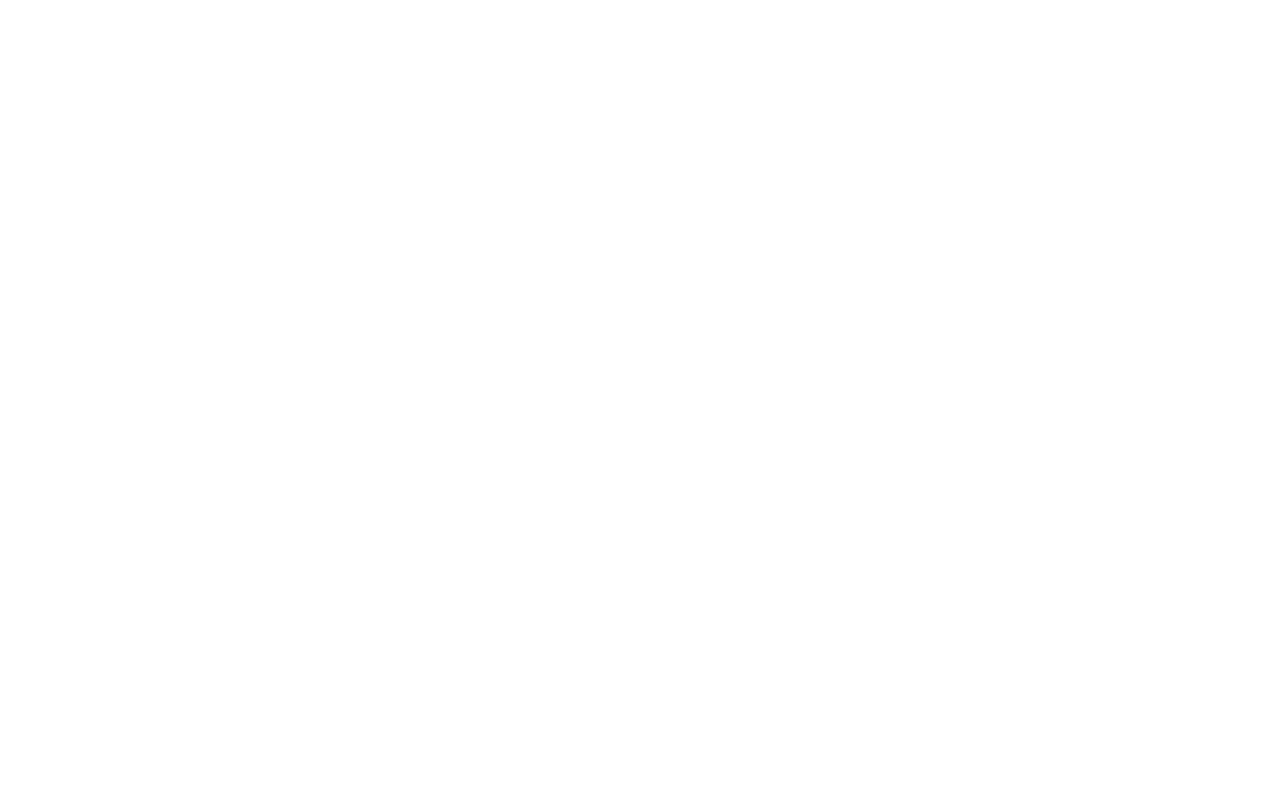
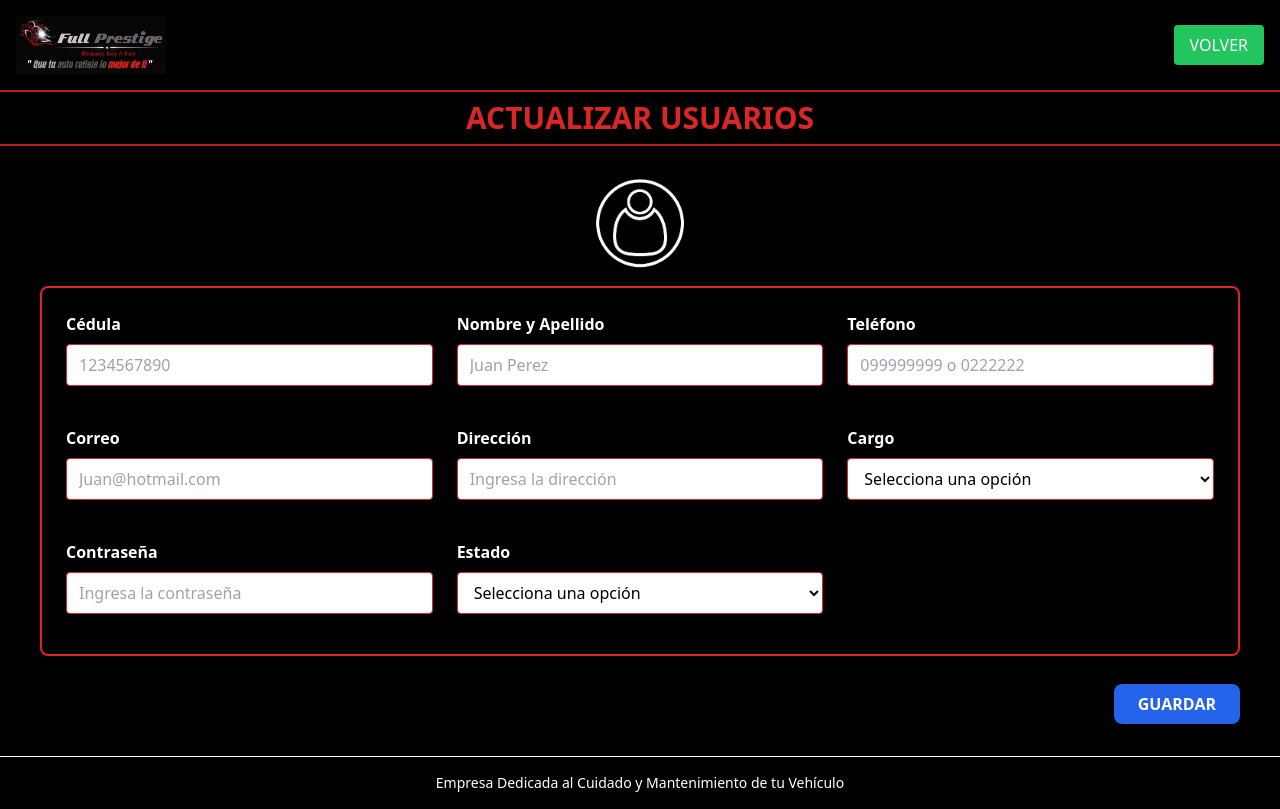
Before and after one commit to silviachaluisa/FULL-PRESTIGE, a React (Vite) app in the folder Frontend/: page /actualizar-usuarios in a window 1280 px wide. Before the commit this address had no page. Built offline with nearby package versions, Linux system fonts and the light colour scheme.

Commit message:
Registro de usuario

```diff
--- a/Frontend/src/App.jsx
+++ b/Frontend/src/App.jsx
@@ -33,6 +33,8 @@
                 <Route path="/registrar-pagos" element={<RegistrarPagos />} />
                 <Route path="/historial-usuarios" element={<Usuarios />} />
                 <Route path="/registrar-usuarios" element={<RegistrarUsuarios />} />
+                <Route path="/actualizar-usuarios" element={<RegistrarUsuarios />} />
+
             </Routes>
         </AuthProvider>
 
--- a/Frontend/src/Paginas/Administrador/HistorialAsistencia.jsx
+++ b/Frontend/src/Paginas/Administrador/HistorialAsistencia.jsx
@@ -16,9 +16,8 @@
     };
 
     const handleNuevo=()=> {
-       navigate('/registrar-asistencia');
-    };
-
+      window.open('/registrar-asistencia', '_blank');
+  };
 
   return (
     <div className="min-h-screen flex flex-col"
--- a/Frontend/src/Paginas/Administrador/HistorialClientes.jsx
+++ b/Frontend/src/Paginas/Administrador/HistorialClientes.jsx
@@ -22,7 +22,7 @@
   const handleLogout=()=>{
     const confirmLogout = window.confirm ("¿Deseas abandonar la página?")
     if(confirmLogout===true){
-        navigate('/administrador');
+        navigate('/dashboard');
     }
 };
 
@@ -144,27 +144,7 @@
                   </button>
                 </td>
               </tr>
-              {/* Otra fila de ejemplo */}
-              <tr>
-                <td className="border border-black px-4 py-2">0987654321</td>
-                <td className="border border-black px-4 py-2">0981234567</td>
-                <td className="border border-black px-4 py-2">otrocliente@example.com</td>
-                <td className="border border-black px-4 py-2">Calle Falsa #456</td>
-                <td className="border border-black px-4 py-2">002</td>
-                <td className="border border-black px-4 py-2">Ford</td>
-                <td className="border border-black px-4 py-2">Fiesta</td>
-                <td className="border border-black px-4 py-2">DEF-5678</td>
-                <td className="border border-black px-4 py-2">10/11/2023</td>
-                <td className="border border-black px-4 py-2">12/11/2023</td>
-                <td className="border border-black px-4 py-2">Revisión de frenos</td>
-                <td className="border border-black px-4 py-2">Ana López</td>
-                <td className="border border-black px-4 py-2">Pendiente</td>
-                <td className="border border-black px-4 py-2">
-                  <button className="text-black hover:text-blue-700">
-                    ✏️
-                  </button>
-                </td>
-              </tr>
+
             </tbody>
           </table>
         </div>
--- a/Frontend/src/Paginas/Administrador/HistorialUsuarios.jsx
+++ b/Frontend/src/Paginas/Administrador/HistorialUsuarios.jsx
@@ -110,8 +110,8 @@
             <thead className="bg-black text-white font-mono  ">
               <tr>
                 {[
-                  'Cédula', 'Email', 'Dirección',
-                  'Cargo', 'Contraseña','Estado', 'Observaciones', 'Opciones'
+                  'Cédula','Nombre y Apellido','Telefono', 'Email', 'Dirección',
+                  'Cargo', 'Contraseña','Estado', 'Opciones'
                 ].map((header) => (
                   <th key={header} className="border border-black px-4 py-2">{header}</th>
                 ))}
@@ -121,6 +121,7 @@
               {/* Ejemplo de fila con datos quemados */}
               <tr>
                 <td className="border border-black px-4 py-2">1234567890</td>
+                <td className="border border-black px-4 py-2">sILVIA</td>
                 <td className="border border-black px-4 py-2">0998765432</td>
                 <td className="border border-black px-4 py-2">cliente@example.com</td>
                 <td className="border border-black px-4 py-2">Av. Principal #123</td>
--- a/Frontend/src/Paginas/Administrador/RegistrarUsuarios.jsx
+++ b/Frontend/src/Paginas/Administrador/RegistrarUsuarios.jsx
@@ -1,31 +1,70 @@
-import React, { useState } from 'react';
+import { useState } from 'react';
 import logo from '../../assets/imagenes/logo.jpg';
+import usuario from '../../assets/imagenes/usuarios.png';
 import { useNavigate } from 'react-router-dom';
+import { useLocation } from 'react-router-dom';
+import axios from 'axios';
+import Mensaje from '../../components/Alertas';
 
-export const RegistrarUsuarios= () => {
+export const RegistrarUsuarios = () => {
   const navigate = useNavigate();
-  const [showSuccessMessage, setShowSuccessMessage] = useState(false);
+  const { pathname } = useLocation();
 
-  const handleSave = (event) => {
+  const [registro, setRegistro] = useState({
+    cedula: '',
+    nombre: '',
+    telefono: '',
+    correo: '',
+    contrasena: '',
+    direccion: '',
+    cargo: '',
+  });
+
+  const [mensaje, setMensaje] = useState(null);
+
+  const handleRegister = async (event) => {
     event.preventDefault();
-    const confirmSave = window.confirm("¿Deseas guardar la información?");
 
-    if (confirmSave) {
-      console.log("Datos guardados");
-      setShowSuccessMessage(true);
+    try {
+      // Construir la URL de la API para el registro
+      const URLRegister = `${import.meta.env.VITE_BACKEND_URL}/register`;
 
+      // Realizar la petición POST
+      const respuesta = await axios.post(URLRegister, registro);
+
+      // Guardar el token en localStorage y establecer el contexto de autenticación
+      localStorage.setItem('token', respuesta.data.token);
+      setAuth(respuesta.data.empleado);
+
+      // Navegar al dashboard después del registro exitoso
+      navigate('/dashboard');
+    } catch (error) {
+      // Configurar el mensaje de error recibido desde la respuesta del servidor
+      setMensaje({ respuesta: error.response.data.message, tipo: false });
+
+      // Limpiar el formulario después del error
+      setRegistro({ correo: '', contrasena: '' });
+
+      // Limpiar el mensaje de error después de 3 segundos
       setTimeout(() => {
-        setShowSuccessMessage(false);
-        navigate('/registrar-asistencia');
+        setMensaje(null);
       }, 3000);
     }
   };
 
   const handleLogout = () => {
     const confirmLogout = window.confirm("¿Deseas abandonar la página?");
-    if (confirmLogout === true) {
+    if (confirmLogout) {
       navigate('/control-asistencia');
     }
+  };
+
+  // Manejador de cambio de valores del formulario
+  const handleChange = (e) => {
+    setRegistro({
+      ...registro,
+      [e.target.name]: e.target.value,
+    });
   };
 
   return (
@@ -43,72 +82,124 @@
       </div>
 
       <h2 className="text-red-600 text-3xl font-bold text-center mb-5 border-t-2 border-b-2 border-red-700 w-full py-2">
-        REGISTRAR USUARIOS
+        {pathname.split("-")[0].slice(1).toUpperCase()} USUARIOS
       </h2>
 
+      <div>
+        <img src={usuario} alt="Usuario" style={{ width: '120px', height: '120px' }} className='mx-auto' />
+      </div>
+
       <div className="w-full max-w-7xl px-10">
-        <form onSubmit={handleSave} className="grid grid-cols-3 gap-6 border-2 border-red-600 p-6 rounded-lg bg-black mb-7">
+        <form onSubmit={handleRegister} className="grid grid-cols-3 gap-6 border-2 border-red-600 p-6 rounded-lg bg-black mb-7">
 
-          {/* --------------------------------------------------------------------------------------- */}
+          {/* Cédula */}
           <div className="mb-4">
             <label className="block font-semibold mb-2">Cédula</label>
             <input
-              type="text"
+              type="number"
+              name="cedula"
+              value={registro.cedula}
+              onChange={handleChange}
               required
               className="w-full px-3 py-2 bg-white text-black border border-red-600 rounded focus:outline-none"
+              placeholder='1234567890'
             />
           </div>
-          {/* --------------------------------------------------------------------------------------- */}
 
-          {/* --------------------------------------------------------------------------------------- */}
+          {/* Nombre y Apellido */}
           <div className="mb-4">
-            <label className="block font-semibold mb-2">Email</label>
+            <label className="block font-semibold mb-2">Nombre y Apellido</label>
             <input
               type="text"
+              name="nombre"
+              value={registro.nombre}
+              onChange={handleChange}
               required
               className="w-full px-3 py-2 bg-white text-black border border-red-600 rounded focus:outline-none"
+              placeholder='Juan Perez'
             />
           </div>
-          {/* --------------------------------------------------------------------------------------- */}
-          {/* --------------------------------------------------------------------------------------- */}
+
+          {/* Teléfono */}
+          <div className="mb-4">
+            <label className="block font-semibold mb-2">Teléfono</label>
+            <input
+              type="number"
+              name="telefono"
+              value={registro.telefono}
+              onChange={handleChange}
+              required
+              className="w-full px-3 py-2 bg-white text-black border border-red-600 rounded focus:outline-none"
+              placeholder='099999999 o 0222222'
+            />
+          </div>
+
+          {/* Correo */}
+          <div className="mb-4">
+            <label className="block font-semibold mb-2">Correo</label>
+            <input
+              type="email"
+              name="correo"
+              value={registro.correo}
+              onChange={handleChange}
+              required
+              className="w-full px-3 py-2 bg-white text-black border border-red-600 rounded focus:outline-none"
+              placeholder='Juan@hotmail.com'
+            />
+          </div>
+
+          {/* Dirección */}
           <div className="mb-4">
             <label className="block font-semibold mb-2">Dirección</label>
             <input
               type="text"
+              name="direccion"
+              value={registro.direccion}
+              onChange={handleChange}
               required
               className="w-full px-3 py-2 bg-white text-black border border-red-600 rounded focus:outline-none"
+              placeholder='Ingresa la dirección'
             />
           </div>
-          {/* --------------------------------------------------------------------------------------- */}
-          {/* --------------------------------------------------------------------------------------- */}
+
+          {/* Cargo */}
           <div className="mb-4">
             <label className="block font-semibold mb-2">Cargo</label>
             <select
+              name="cargo"
+              value={registro.cargo}
+              onChange={handleChange}
               required
               className="w-full px-3 py-2 bg-white text-black border border-red-600 rounded focus:outline-none"
             >
               <option value="">Selecciona una opción</option>
-                <option value="activo">Gerente</option>
-                <option value="inactivo">Administrador</option>
-                <option value="inactivo">Tecnico</option>
+              <option value="Gerente">Gerente</option>
+              <option value="Administrador">Administrador</option>
+              <option value="Tecnico">Técnico</option>
             </select>
           </div>
-          {/* --------------------------------------------------------------------------------------- */}
-          {/* --------------------------------------------------------------------------------------- */}
+
+          {/* Contraseña */}
           <div className="mb-4">
             <label className="block font-semibold mb-2">Contraseña</label>
             <input
-              type="text"
+              type="password"
+              name="contrasena"
+              value={registro.contrasena}
+              onChange={handleChange}
               required
               className="w-full px-3 py-2 bg-white text-black border border-red-600 rounded focus:outline-none"
+              placeholder='Ingresa la contraseña'
             />
           </div>
-          {/* --------------------------------------------------------------------------------------- */}
-          {/* --------------------------------------------------------------------------------------- */}
+
+          {/* Estado (solo visible en actualización) */}
+          {pathname === '/actualizar-usuarios' && (
             <div className="mb-4">
               <label className="block font-semibold mb-2">Estado</label>
               <select
-                required
+                name="estado"
+                onChange={handleChange}
                 className="w-full px-3 py-2 bg-white text-black border border-red-600 rounded focus:outline-none"
               >
                 <option value="">Selecciona una opción</option>
@@ -116,32 +207,18 @@
                 <option value="inactivo">Inactivo</option>
               </select>
             </div>
-          {/* --------------------------------------------------------------------------------------- */}
-
-          <div className="mb-4 col-span-2">
-            <label className="block font-semibold mb-2">Observaciones</label>
-            <textarea
-              rows="3"
-              className="w-full px-3 py-2 bg-white text-black border border-red-600 rounded focus:outline-none"
-            ></textarea>
-          </div>
+          )}
         </form>
-
 
         <div className="flex justify-end mt-4">
           <button
             type="submit"
+            onClick={handleRegister}
             className="py-2 px-6 bg-blue-600 text-white font-semibold rounded-lg hover:bg-blue-800"
           >
             GUARDAR
           </button>
         </div>
-
-        {showSuccessMessage && (
-          <div className="mt-4 p-3 bg-green-600 text-white font-semibold rounded-lg text-center">
-            ¡Información guardada con éxito!
-          </div>
-        )}
       </div>
 
       <footer className="mt-8 w-full text-center text-white">
```
Also changed, not shown: Frontend/src/assets/imagenes/asistencia.png (added), Frontend/src/assets/imagenes/usuarios.png (added). Lines whose indentation alone changed are shown as unchanged.
